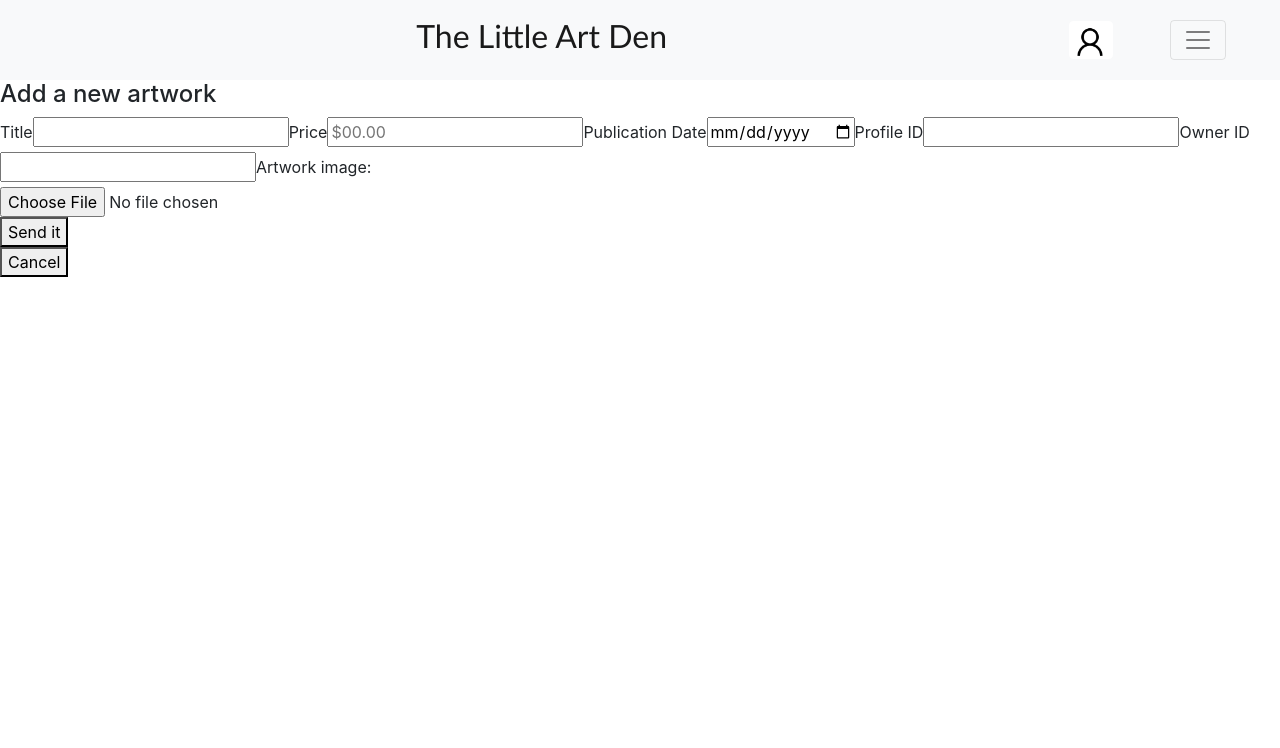
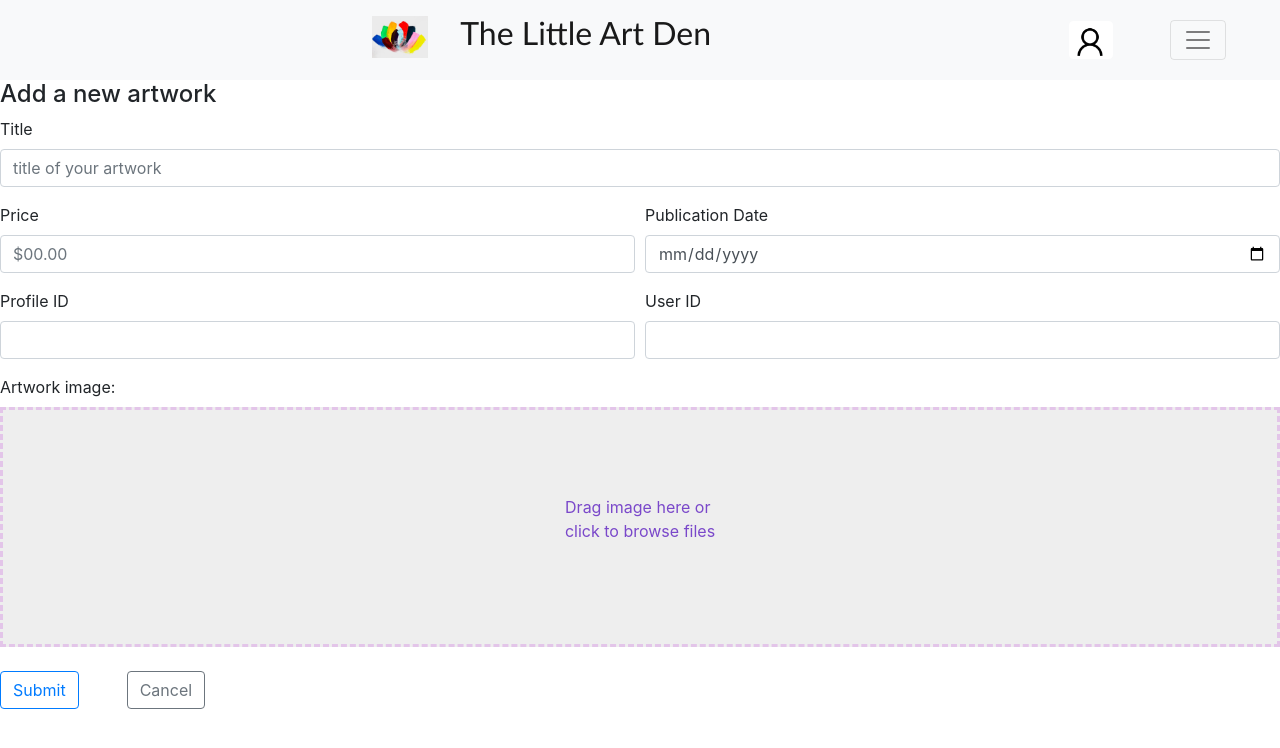
Before and after one commit to jjcrab/the-art-den-front, a React (Create React App) app: page /add-artwork in a window 1280 px wide. Shown: the top 748 px of the page. Built offline with nearby package versions, Linux system fonts and the light colour scheme.

Commit message:
styled profile forms

```diff
--- a/src/App.css
+++ b/src/App.css
@@ -1,27 +1,3 @@
-/* .App-logo {
-  height: 40vmin;
-  pointer-events: none;
-}
-
-@media (prefers-reduced-motion: no-preference) {
-  .App-logo {
-    animation: App-logo-spin infinite 20s linear;
-  }
-} */
-
-/* @keyframes App-logo-spin {
-  from {
-    transform: rotate(0deg);
-  }
-  to {
-    transform: rotate(360deg);
-  }
-}  */
-
-.link-text:hover {
-	color: grey;
-}
-
 /* ===========================Home===================================== */
 .homepageBackgroundImg {
 	width: 100vw;
@@ -85,6 +61,11 @@
 	margin-top: 10px;
 }
 
+.artdenlogo {
+	width: 3.5rem;
+	margin-right: 2rem;
+}
+
 /* ===========================Artworks===================================== */
 .artworkImg {
 	height: 200px;
@@ -118,6 +99,7 @@
 }
 
 /* ===========================Loading===================================== */
+/* from https://loading.io/css/ */
 .lds-spinner {
 	color: official;
 	display: inline-block;
@@ -138,7 +120,7 @@
 	width: 6px;
 	height: 18px;
 	border-radius: 20%;
-	background: #fff;
+	background: rgb(110, 16, 29);
 }
 .lds-spinner div:nth-child(1) {
 	transform: rotate(0deg);
@@ -196,3 +178,178 @@
 		opacity: 0;
 	}
 }
+
+/* ========================Artwork and Profile Upload form==================================== */
+/* ========Reference: https://git.generalassemb.ly/jmeade11/express-s3-uploads#front-end-code==================== */
+/* *,
+*::before,
+*::after {
+	box-sizing: border-box;
+}
+
+a {
+	color: inherit;
+}
+
+button,
+.btn {
+	background-color: #9e54bd;
+	border-radius: 30px;
+	border: 3px solid #823aa0;
+	color: #fff;
+	cursor: pointer;
+	display: inline-block;
+	font-family: inherit;
+	font-size: inherit;
+	font-weight: 700;
+	letter-spacing: 1px;
+	outline: none;
+	overflow: hidden;
+	padding: 1rem 3rem;
+	position: relative;
+	text-transform: uppercase;
+	transition: background-color 0.3s;
+}
+
+button:hover {
+	background-color: #823aa0;
+}
+
+button[type='submit'] {
+	display: block;
+	margin: 1rem auto;
+}
+
+form {
+	width: 100%;
+}
+
+input[type='text'] {
+	border: 3px solid #823aa0;
+	font-family: inherit;
+	font-size: inherit;
+	padding: 1rem;
+	width: 100%;
+}
+
+label {
+	display: block;
+	margin: 1rem 0;
+} */
+
+.file-upload {
+	align-items: center;
+	background-color: #eee;
+	border: 3px dashed #e3c5e9;
+	color: #7a48ca;
+	display: flex;
+	flex-direction: column;
+	font-size: 1rem;
+	height: 15rem;
+	justify-content: center;
+	padding: 1rem;
+	position: relative;
+	text-align: center;
+	transition: background-color 0.3s;
+	width: 100%;
+}
+
+.file-upload:hover {
+	background-color: #813aa030;
+}
+
+.file-upload::before {
+	content: 'Drag image here or \A click to browse files';
+	margin: 0 0 1rem;
+	white-space: pre;
+}
+
+.file-upload:hover::before {
+	content: 'Drop an image here or \A click to browse more files!';
+}
+
+.file-upload > input {
+	cursor: pointer;
+	height: 100%;
+	left: 0;
+	opacity: 0;
+	position: absolute;
+	top: 0;
+	width: 100%;
+}
+
+.file-upload.file-error {
+	border-color: red;
+	color: red;
+}
+
+.file-upload.file-error:hover {
+	background-color: #ff000030;
+}
+
+.file-upload.file-error::before {
+	content: 'You can only upload an image file.';
+	margin: 0 0 1rem;
+	white-space: pre;
+}
+
+.message {
+	border: 1px solid transparent;
+	padding: 1rem;
+	text-align: center;
+	margin-top: 1.5rem;
+}
+
+.message.failure {
+	background-color: rgba(255, 0, 0, 0.1);
+	border-color: red;
+	color: red;
+}
+
+.message.success {
+	background-color: rgba(0, 128, 0, 0.1);
+	border-color: green;
+	color: green;
+}
+
+/* .profile {
+	border: 1px solid #823aa0;
+	box-shadow: 5px 5px 3px rgba(0, 0, 0, 0.05);
+	color: #823aa0;
+	padding: 1rem;
+	margin: 1rem auto;
+	padding: 1rem;
+	max-width: 350px;
+} */
+
+.preview-image {
+	max-height: 7rem;
+	max-width: 100%;
+}
+
+.hide {
+	color: white;
+}
+
+/* ==============================buttons and links================================= */
+
+.submit-btn,
+.update-btn {
+	margin-right: 3rem;
+	margin-top: 1.5rem;
+}
+
+.cancel-btn,
+.delete-btn {
+	margin-top: 1.5rem;
+}
+
+.link-text:hover {
+	color: grey;
+}
+
+.login-message {
+	/* background-color: red; */
+	/* width: 100%; */
+	margin: auto;
+}
--- a/src/components/ArtworkForm.js
+++ b/src/components/ArtworkForm.js
@@ -2,6 +2,9 @@ import React, { useState, useRef, useEffect } from 'react';
 import { Link, useHistory } from 'react-router-dom';
 import axios from 'axios';
 import APIurl from '../config';
+import Form from 'react-bootstrap/Form';
+import Button from 'react-bootstrap/Button';
+import { Col } from 'react-bootstrap/';
 
 const ArtworkForm = () => {
 	const history = useHistory();
@@ -44,6 +47,7 @@ const ArtworkForm = () => {
 		history.push(`/studentaccount-artworks`);
 	};
 
+	// Reference:https://git.generalassemb.ly/jmeade11/express-s3-uploads#front-end-code
 	const handleFilePreview = (event) => {
 		// When you select a single file with a file input
 		// you can access the file via event.target.files[0]
@@ -79,7 +83,61 @@ const ArtworkForm = () => {
 		<div>
 			<h4>Add a new artwork</h4>
 			<div className='createartform'>
-				<form
+				<Form
+					encType='multipart/form-data'
+					onSubmit={handleSubmit}
+					ref={formRef}>
+					<Form.Group controlId='title'>
+						<Form.Label>Title</Form.Label>
+						<Form.Control
+							type='text'
+							placeholder='title of your artwork'
+							name='title'
+							required
+						/>
+					</Form.Group>
+					<Form.Row>
+						<Form.Group as={Col} controlId='price'>
+							<Form.Label>Price</Form.Label>
+							<Form.Control
+								type='text'
+								placeholder='$00.00'
+								name='price'
+								required
+							/>
+						</Form.Group>
+						<Form.Group as={Col} controlId='publication_date'>
+							<Form.Label>Publication Date</Form.Label>
+							<Form.Control
+								type='date'
+								placeholder='$00.00'
+								name='publication_date'
+								required
+							/>
+						</Form.Group>
+					</Form.Row>
+					<Form.Row>
+						<Form.Group as={Col} controlId='student_id'>
+							<Form.Label>Profile ID</Form.Label>
+							<Form.Control
+								name='student_id'
+								type='number'
+								value={localStorage.getItem('profileID')}
+								required
+							/>
+						</Form.Group>
+						<Form.Group as={Col} controlId='owner'>
+							<Form.Label>User ID</Form.Label>
+							<Form.Control
+								name='owner'
+								type='number'
+								value={localStorage.getItem('userID')}
+								required
+							/>
+						</Form.Group>
+					</Form.Row>
+
+					{/* <form
 						encType='multipart/form-data'
 						onSubmit={handleSubmit}
 						ref={formRef}>
@@ -114,7 +172,7 @@ const ArtworkForm = () => {
 							name='owner'
 							type='number'
 							value={localStorage.getItem('userID')}
-					/>
+						/> */}
 
 					{/* Make sure the name attribute of the file field is the same as the value passed to the multer upload method on the back end */}
 					<label htmlFor='artwork_image'>
@@ -137,8 +195,20 @@ const ArtworkForm = () => {
 							onChange={handleFilePreview}
 						/>
 					</div>
-					<button type='submit'>Send it</button>
-				</form>
+					<Button
+						variant='outline-primary'
+						type='submit'
+						className='submit-btn btn'>
+						Submit
+					</Button>
+					<Button
+						variant='outline-secondary'
+						onClick={handleClick}
+						className='cancel-btn btn'>
+						Cancel
+					</Button>
+					{/* </form>  */}
+				</Form>
 				{result?.success && (
 					<p className='message success'>
 						Click{' '}
@@ -155,9 +225,6 @@ const ArtworkForm = () => {
 				)}
 				{result?.error && <p className='message failure'>An error occurred.</p>}
 			</div>
-			<button variant='outline-danger' onClick={handleClick}>
-				Cancel
-			</button>
 		</div>
 	);
 };
--- a/src/components/ArtworkID.js
+++ b/src/components/ArtworkID.js
@@ -4,6 +4,7 @@ import axios from 'axios';
 import APIurl from '../config';
 import ArtworkUpdateForm from './ArtworkUpdateForm';
 import Loading from './Loading';
+import Button from 'react-bootstrap/Button';
 
 const ArtworkID = ({ match }) => {
 	const [artwork, setArtwork] = useState({});
@@ -70,12 +71,25 @@ const ArtworkID = ({ match }) => {
 					<p>Your other Artworks</p>
 				</Link>
 			</div>
-			<button onClick={handleDelete} className={artwork.id}>
+			{/* <button onClick={handleDelete} className={artwork.id}>
 				Delete
-			</button>
-			<button onClick={handleClick} className={artwork.id}>
+			</button> */}
+			{/* <button onClick={handleClick} className={artwork.id}>
 				Update
-			</button>
+			</button> */}
+			<Button
+				variant='outline-success'
+				onClick={handleClick}
+				className='update-btn btn'>
+				Update
+			</Button>
+			<Button
+				variant='outline-danger'
+				type='submit'
+				className='delete-btn btn'
+				onClick={handleDelete}>
+				Delete
+			</Button>
 			{appear && (
 				<ArtworkUpdateForm
 					match={match}
--- a/src/components/ArtworkUpdateForm.js
+++ b/src/components/ArtworkUpdateForm.js
@@ -2,6 +2,9 @@ import React, { useState, useRef } from 'react';
 import { useHistory, Link } from 'react-router-dom';
 import axios from 'axios';
 import APIurl from '../config';
+import Form from 'react-bootstrap/Form';
+import Button from 'react-bootstrap/Button';
+import { Col } from 'react-bootstrap/';
 
 const ArtworkUpdateForm = ({ artwork, getData, setAppear }) => {
 	const history = useHistory();
@@ -65,7 +68,61 @@ const ArtworkUpdateForm = ({ artwork, getData, setAppear }) => {
 		<div>
 			<h4>Update the artwork</h4>
 			<div className='updateartform'>
-				<form
+				<Form
+					encType='multipart/form-data'
+					onSubmit={handleSubmit}
+					ref={formRef}>
+					<Form.Group controlId='title'>
+						<Form.Label>Title</Form.Label>
+						<Form.Control
+							type='text'
+							placeholder={artwork.title}
+							name='title'
+							required
+						/>
+					</Form.Group>
+					<Form.Row>
+						<Form.Group as={Col} controlId='price'>
+							<Form.Label>Price</Form.Label>
+							<Form.Control
+								type='text'
+								placeholder={artwork.price}
+								name='price'
+								required
+							/>
+						</Form.Group>
+						<Form.Group as={Col} controlId='publication_date'>
+							<Form.Label>Publication Date</Form.Label>
+							<Form.Control
+								type='date'
+								placeholder='$00.00'
+								name='publication_date'
+								required
+							/>
+						</Form.Group>
+					</Form.Row>
+					<Form.Row>
+						<Form.Group as={Col} controlId='student_id'>
+							<Form.Label>Profile ID</Form.Label>
+							<Form.Control
+								name='student_id'
+								type='number'
+								value={artwork.student_id}
+								required
+							/>
+						</Form.Group>
+						<Form.Group as={Col} controlId='owner'>
+							<Form.Label>User ID</Form.Label>
+							<Form.Control
+								name='owner'
+								type='number'
+								value={artwork.owner}
+								required
+							/>
+						</Form.Group>
+					</Form.Row>
+
+					{/* <form
 					encType='multipart/form-data'
 					onSubmit={handleSubmit}
 					ref={formRef}>
@@ -101,7 +158,7 @@ const ArtworkUpdateForm = ({ artwork, getData, setAppear }) => {
 						required
 					/>
 					<label htmlFor='owner'>Owner ID</label>
-					<input id='owner' name='owner' type='number' value={artwork.owner} />
+					<input id='owner' name='owner' type='number' value={artwork.owner} /> */}
 					<label htmlFor='artwork_image'>
 						Artwork image: {imageName && <strong>{imageName}</strong>}
 					</label>
@@ -122,13 +179,22 @@ const ArtworkUpdateForm = ({ artwork, getData, setAppear }) => {
 							onChange={handleFilePreview}
 						/>
 					</div>
-					<button type='submit'>Send it</button>
-				</form>
+					<Button
+						variant='outline-primary'
+						type='submit'
+						className='submit-btn btn'>
+						Submit
+					</Button>
+					<Button
+						variant='outline-secondary'
+						onClick={handleClick}
+						className='cancel-btn btn'>
+						Cancel
+					</Button>
+					{/* </form> */}
+				</Form>
 				{result?.error && <p className='message failure'>An error occurred.</p>}
 			</div>
-			<button variant='outline-danger' onClick={handleClick}>
-				Cancel
-			</button>
 		</div>
 	);
 };
--- a/src/components/Navi.js
+++ b/src/components/Navi.js
@@ -7,6 +7,7 @@ import {
 	DropdownButton,
 } from 'react-bootstrap';
 import Username from './Username';
+import artdenlogo from './images/artdenlogo.png';
 
 const Navi = () => {
 	const [username, setUsername] = useState(localStorage.getItem('username'));
@@ -28,7 +29,10 @@ const Navi = () => {
 						expand='false'
 						fixed='top'>
 						<Navbar.Brand href='/' id='appname'>
-							<h2>The Little Art Den</h2>
+							<h2>
+								<img src={artdenlogo} alt='artdenlogo' className='artdenlogo' />
+								The Little Art Den
+							</h2>
 						</Navbar.Brand>
 						{username ? <Username className='hi' /> : null}
 						<Dropdown className='profile-dropdown'>
--- a/src/components/ProfileForm.js
+++ b/src/components/ProfileForm.js
@@ -2,6 +2,10 @@ import React, { useState, useRef, useEffect } from 'react';
 import { Link, useHistory } from 'react-router-dom';
 import axios from 'axios';
 import APIurl from '../config';
+import Form from 'react-bootstrap/Form';
+import { Col } from 'react-bootstrap/';
+import Button from 'react-bootstrap/Button';
+import Loading from './Loading';
 
 const ProfileForm = () => {
 	const history = useHistory();
@@ -77,14 +81,54 @@ const ProfileForm = () => {
 	};
 
 	if (!user) {
-		return <p>loading</p>;
+		return <Loading />;
 	}
 	return (
 		<div>
-			<h4>Add a new artwork</h4>
 			{user && <p className='hide'>{user[0].id}</p>}
 			<div className='createartform'>
-				<form
+				<Form
+					encType='multipart/form-data'
+					onSubmit={handleSubmit}
+					ref={formRef}>
+					<Form.Group controlId='name'>
+						<Form.Label>Name</Form.Label>
+						<Form.Control name='name' type='text' required />
+					</Form.Group>
+					<Form.Group controlId='school'>
+						<Form.Label>School</Form.Label>
+						<Form.Control name='school' type='text' required />
+					</Form.Group>
+					<Form.Row>
+						<Form.Group as={Col} controlId='graduation_year'>
+							<Form.Label>Graduate in</Form.Label>
+							<Form.Control
+								name='graduation_year'
+								type='number'
+								required
+								placeholder='Must between 2019-2030 '
+							/>
+						</Form.Group>
+						<Form.Group as={Col} controlId='studentuser_account'>
+							<Form.Label>User ID</Form.Label>
+							<Form.Control
+								name='studentuser_account'
+								value={user[0].id}
+								required
+							/>
+						</Form.Group>
+					</Form.Row>
+					<Form.Group controlId='personal_story'>
+						<Form.Label>Personal Story</Form.Label>
+						<Form.Control
+							name='personal_story'
+							required
+							as='textarea'
+							rows={10}
+						/>
+					</Form.Group>
+
+					{/* <form
 					encType='multipart/form-data'
 					onSubmit={handleSubmit}
 					ref={formRef}>
@@ -113,7 +157,7 @@ const ProfileForm = () => {
 						// type='number'
 						value={user[0].id}
 						required
-					/>
+					/> */}
 
 					<label htmlFor='avatar'>
 						Avatar image: {imageName && <strong>{imageName}</strong>}
@@ -135,17 +179,31 @@ const ProfileForm = () => {
 							onChange={handleFilePreview}
 						/>
 					</div>
-					<button type='submit'>Send it</button>
-				</form>
+
+					{/* <button type='submit'>Send it</button> */}
+					<Button
+						variant='outline-primary'
+						type='submit'
+						className='submit-btn btn'>
+						Submit
+					</Button>
+					<Button
+						variant='outline-secondary'
+						onClick={handleClick}
+						className='cancel-btn btn'>
+						Cancel
+					</Button>
+				</Form>
+				{/* </form> */}
 				{result?.success && (
 					<Link to='/studentaccount-profile'>See your profile.</Link>
 				)}
 				{result?.error && <p className='message failure'>An error occurred.</p>}
 			</div>
 
-			<button variant='outline-danger' onClick={handleClick}>
+			{/* <button variant='outline-danger' onClick={handleClick}>
 				Cancel
-			</button>
+			</button> */}
 		</div>
 	);
 };
--- a/src/components/ProfileUpdateForm.js
+++ b/src/components/ProfileUpdateForm.js
@@ -3,6 +3,9 @@ import { Link, useHistory } from 'react-router-dom';
 import axios from 'axios';
 import APIurl from '../config';
 import Loading from './Loading';
+import Form from 'react-bootstrap/Form';
+import { Col } from 'react-bootstrap/';
+import Button from 'react-bootstrap/Button';
 
 const ProfileUpdateForm = (match) => {
 	const history = useHistory();
@@ -83,7 +86,58 @@ const ProfileUpdateForm = (match) => {
 			<h4>Update Your Profile</h4>
 			{profile && (
 				<div className='createartform'>
-					<form
+					<Form
+						encType='multipart/form-data'
+						onSubmit={handleSubmit}
+						ref={formRef}>
+						<Form.Group controlId='name'>
+							<Form.Label>Name</Form.Label>
+							<Form.Control
+								name='name'
+								type='text'
+								placeholder={profile.name}
+								required
+							/>
+						</Form.Group>
+						<Form.Group controlId='school'>
+							<Form.Label>School</Form.Label>
+							<Form.Control
+								name='school'
+								type='text'
+								required
+								placeholder={profile.school}
+							/>
+						</Form.Group>
+						<Form.Row>
+							<Form.Group as={Col} controlId='graduation_year'>
+								<Form.Label>Graduate in</Form.Label>
+								<Form.Control
+									name='graduation_year'
+									type='number'
+									required
+									placeholder={profile.graduation_year}
+								/>
+							</Form.Group>
+							<Form.Group as={Col} controlId='studentuser_account'>
+								<Form.Label>User ID</Form.Label>
+								<Form.Control
+									name='studentuser_account'
+									value={profile.id}
+									required
+								/>
+							</Form.Group>
+						</Form.Row>
+						<Form.Group controlId='personal_story'>
+							<Form.Label>Personal Story</Form.Label>
+							<Form.Control
+								name='personal_story'
+								required
+								as='textarea'
+								rows={10}
+								placeholder={profile.personal_story}
+							/>
+						</Form.Group>
+						{/* <form
 						encType='multipart/form-data'
 						onSubmit={handleSubmit}
 						ref={formRef}>
@@ -125,8 +179,7 @@ const ProfileUpdateForm = (match) => {
 							name='studentuser_account'
 							value={profile.id}
 							required
-						/>
-
+						/> */}
 						<label htmlFor='avatar'>
 							Avatar image: {imageName && <strong>{imageName}</strong>}
 						</label>
@@ -149,8 +202,20 @@ const ProfileUpdateForm = (match) => {
 								onChange={handleFilePreview}
 							/>
 						</div>
-						<button type='submit'>Send it</button>
-					</form>
+						<Button
+							variant='outline-primary'
+							type='submit'
+							className='submit-btn btn'>
+							Submit
+						</Button>
+						<Button
+							variant='outline-secondary'
+							onClick={handleClick}
+							className='cancel-btn btn'>
+							Cancel
+						</Button>
+						{/* </form> */}
+					</Form>
 					{/* {result?.success && (
 					<Link to='/studentaccount-profile'>your profile.</Link>
 				)} */}
@@ -159,9 +224,6 @@ const ProfileUpdateForm = (match) => {
 					)}
 				</div>
 			)}
-			<button variant='outline-danger' onClick={handleClick}>
-				Cancel
-			</button>
 		</div>
 	);
 };
--- a/src/components/StudentArtworks.js
+++ b/src/components/StudentArtworks.js
@@ -49,6 +49,12 @@ const StudentArtworks = () => {
 
 	return (
 		<div>
+			<div>
+				<Link to={`/add-artwork`} className='addArtworklink link-text'>
+					<h5>Add an artwork</h5>
+				</Link>
+			</div>
+
 			<p>{artworks.title}</p>
 			<Gridforlist>
 				{artworks.map((art) => (
@@ -66,9 +72,6 @@ const StudentArtworks = () => {
 					</div>
 				))}
 			</Gridforlist>
-			<Link to={`/add-artwork`} className='addArtworklink'>
-				<p>Add an artwork</p>
-			</Link>
 		</div>
 	);
 };
--- a/src/components/StudentID.js
+++ b/src/components/StudentID.js
@@ -2,6 +2,7 @@ import React, { useState, useEffect } from 'react';
 import { Link } from 'react-router-dom';
 import axios from 'axios';
 import APIurl from '../config';
+import Loading from './Loading';
 
 const StudentID = ({ match }) => {
 	const [student, setStudent] = useState();
@@ -44,7 +45,7 @@ const StudentID = ({ match }) => {
 	// };
 
 	if (!student) {
-		return <h1>Loading...</h1>;
+		return <Loading />;
 	}
 
 	return (
--- a/src/components/StudentLogin.js
+++ b/src/components/StudentLogin.js
@@ -22,10 +22,7 @@ function Copyright() {
 	return (
 		<Typography variant='body2' color='textSecondary' align='center'>
 			{'Copyright © '}
-			<Link color='inherit' href='https://material-ui.com/'>
-				The Little Art Den
-			</Link>{' '}
-			{new Date().getFullYear()}
+			<Link href='/'>The Little Art Den</Link> {new Date().getFullYear()}
 			{'.'}
 		</Typography>
 	);
@@ -146,8 +143,11 @@ function StudentLogin() {
 				<Grid item xs={false} sm={4} md={7} className={classes.image} />
 
 				{token && username ? (
-					<div>
-						<h4>Hello {username}!</h4>
+					<div className='login-message'>
+						<h2>Hello {username}!</h2>
+						<Link href={'/artworks'} variant='body2'>
+							<h6>Check all our artworks.</h6>
+						</Link>
 						<Link href={'/'} variant='body2' onClick={handleClick}>
 							{'Log out'}
 						</Link>
--- a/src/components/StudentProfile.js
+++ b/src/components/StudentProfile.js
@@ -3,6 +3,7 @@ import axios from 'axios';
 import APIurl from '../config';
 import ProfileForm from './ProfileForm';
 import { Link } from 'react-router-dom';
+import Button from 'react-bootstrap/Button';
 
 const StudentProfile = ({ match }) => {
 	const [profile, setProfile] = useState({});
@@ -26,9 +27,9 @@ const StudentProfile = ({ match }) => {
 	if (token && !profile) {
 		return (
 			<div>
-				<h1>
+				<h4>
 					You don't have a profile yet. Please complete your profile below
-				</h1>
+				</h4>
 				<ProfileForm />
 			</div>
 		);
@@ -68,7 +69,9 @@ const StudentProfile = ({ match }) => {
 					to={`/studentaccount-profile/${profile.id}`}
 					profile={profile}
 					setProfile={setProfile}>
-					<button>Update</button>
+					<Button variant='outline-success' className='update-btn btn'>
+						Update
+					</Button>
 				</Link>
 			</div>
 		</div>
```
Also changed, not shown: src/components/images/artdenlogo.png (added), 1 other file (tests, documents, lock files or other folders). Lines whose indentation alone changed are shown as unchanged.
